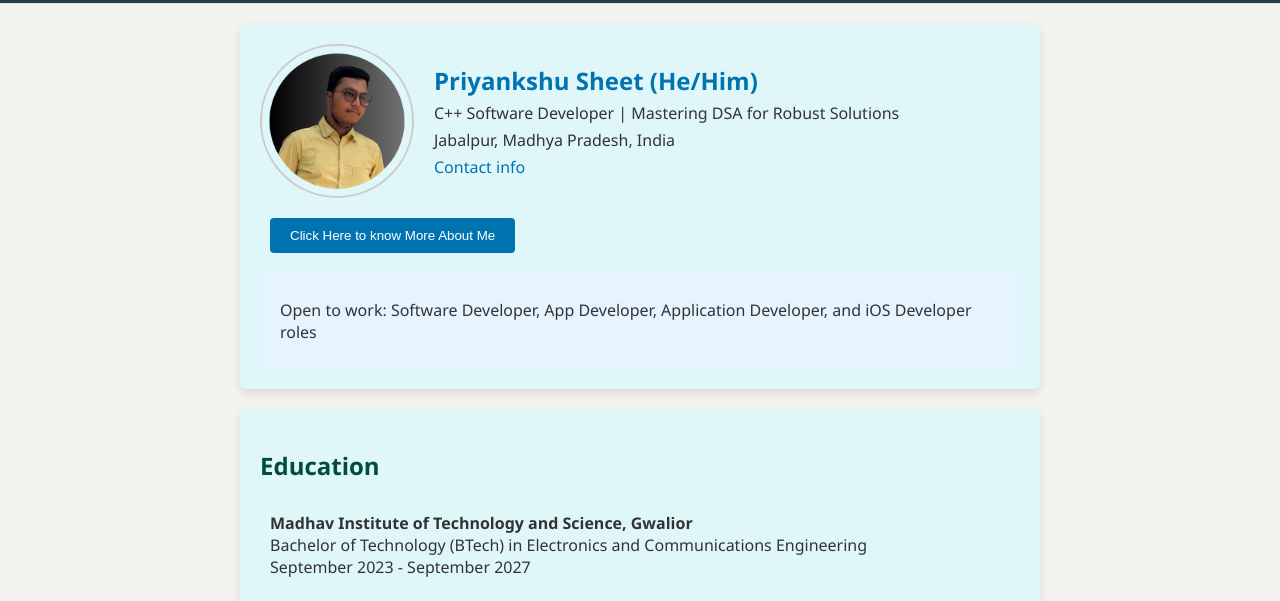
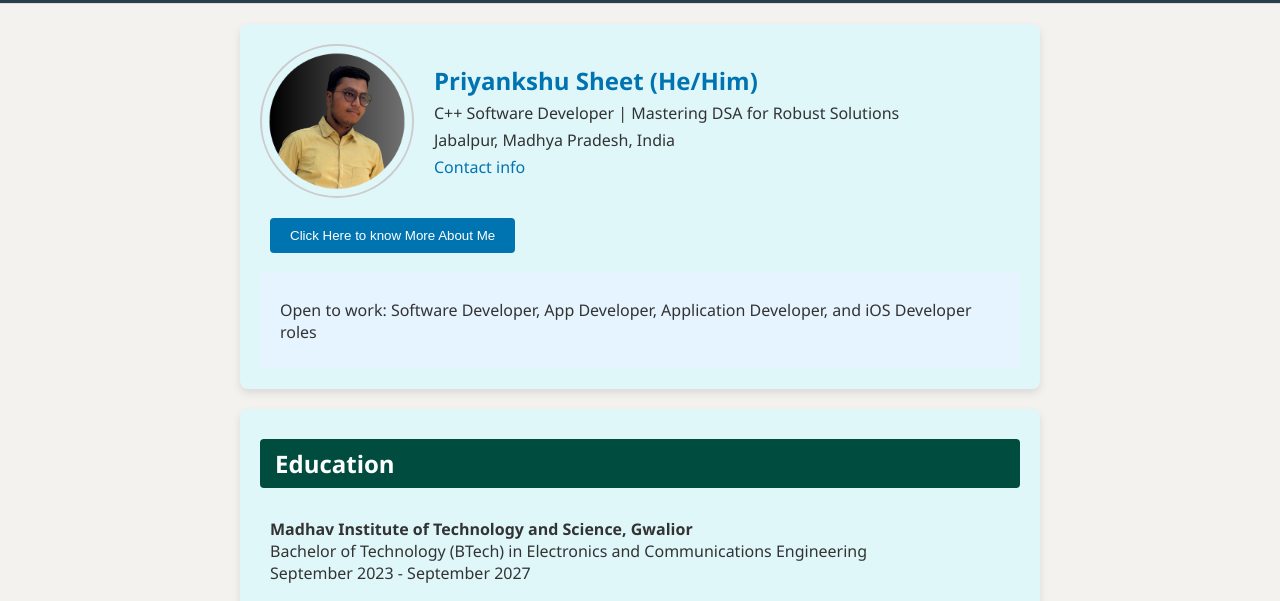
Before and after one commit to priyankshusheet/resume, a plain HTML site: page index.html in a window 1280 px wide. Shown: the part 135-736 px from the top of the page. Drawn offline with Linux system fonts and the light colour scheme.

Commit message:
Update styles.css

```diff
--- a/styles.css
+++ b/styles.css
@@ -102,7 +102,14 @@ section {
 }
 
 section h2 {
-    color: #004d40; /* Darker shade for the headings */
+    background-color: #004d40; /* Darker accent for GitHub buttons */
+    color: #fff;
+    border: none;
+    padding: 8px 15px;
+    margin-top: 10px;
+    cursor: pointer;
+    border-radius: 4px;
+    transition: background-color 0.3s;
 }
 
 .project-list button {
```
